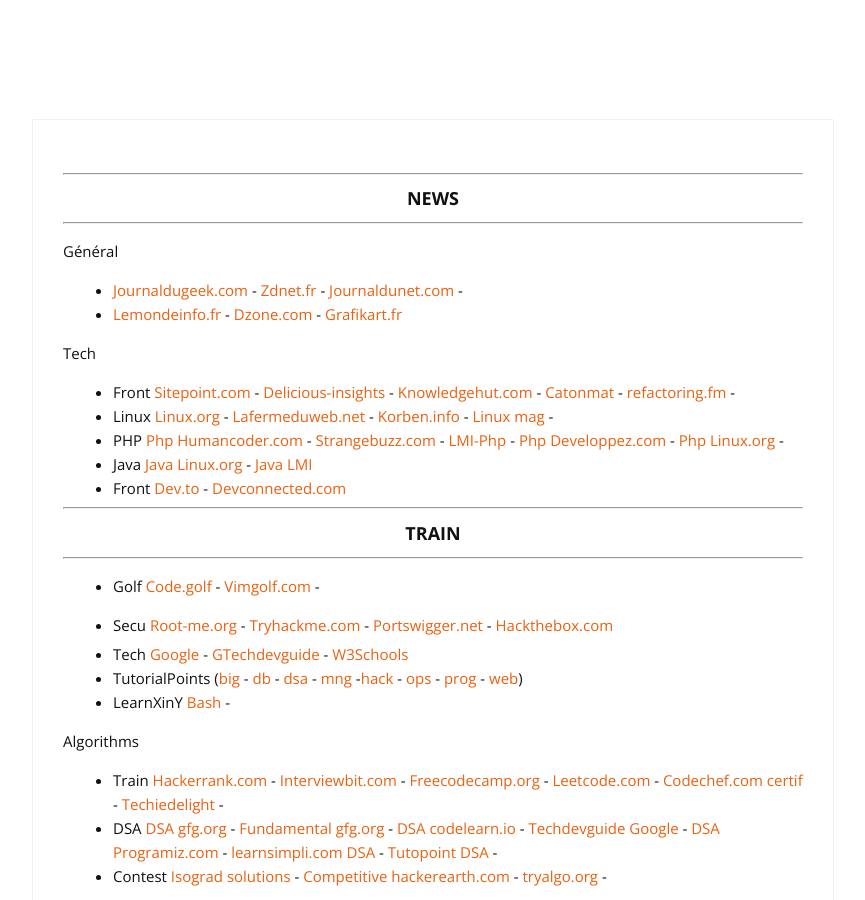
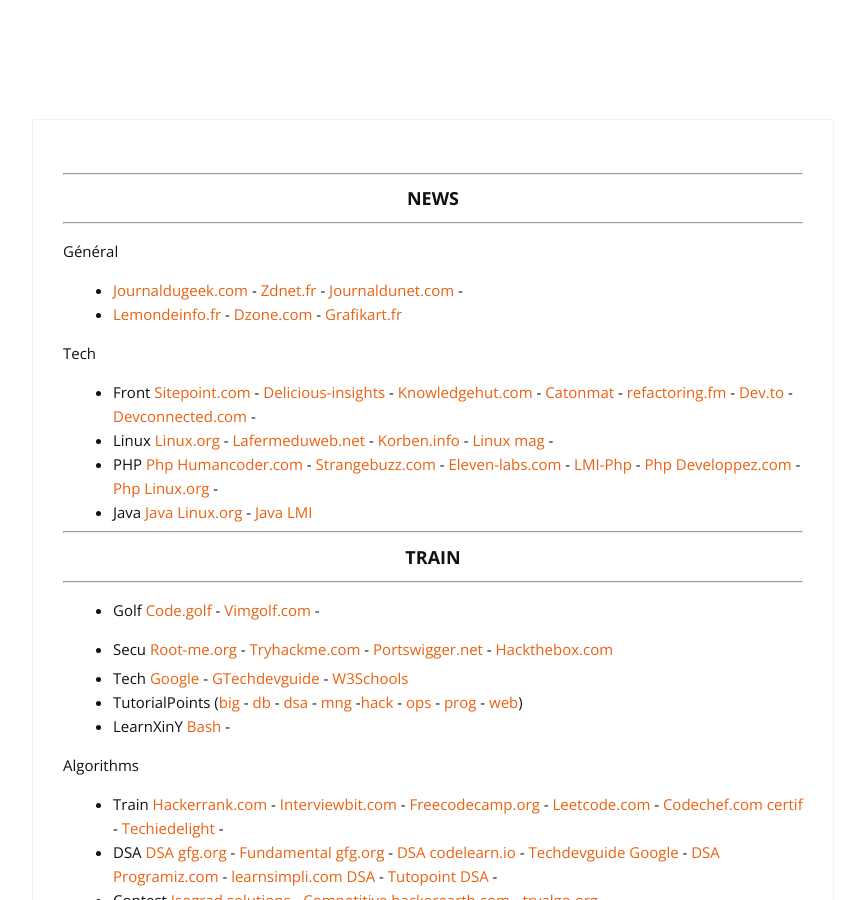
Before and after one commit to cylmat/cylmat.github.io, a Jekyll site: the page built from _pages/USEFUL.md, in a window 1280 px wide and 900 px high. Shown: the whole window, without its empty margins (207-1072 px from the left). Built offline with Jekyll 4.4.1, drawn with Linux system fonts in a browser that asks for light colours; nearby versions of some CDN libraries.

Commit message:
Update USEFUL.md

```diff
--- a/_pages/USEFUL.md
+++ b/_pages/USEFUL.md
@@ -13,11 +13,10 @@
 * [Lemondeinfo.fr](https://www.lemondeinformatique.fr/internet-et-e-business-11.html) - [Dzone.com](https://dzone.com/web-development-programming-tutorials-tools-news) - [Grafikart.fr](https://grafikart.fr/blog)
 
 Tech
-* Front [Sitepoint.com](https://www.sitepoint.com) - [Delicious-insights](https://delicious-insights.com/fr/articles-et-tutos/) - [Knowledgehut.com](https://www.knowledgehut.com/blog/category/web-development) - [Catonmat](https://catonmat.net/) - [refactoring.fm](https://refactoring.fm) -
+* Front [Sitepoint.com](https://www.sitepoint.com) - [Delicious-insights](https://delicious-insights.com/fr/articles-et-tutos/) - [Knowledgehut.com](https://www.knowledgehut.com/blog/category/web-development) - [Catonmat](https://catonmat.net/) - [refactoring.fm](https://refactoring.fm) - [Dev.to](https://dev.to) - [Devconnected.com](https://devconnected.com) -
 * Linux [Linux.org](https://linuxfr.org) - [Lafermeduweb.net](https://www.lafermeduweb.net) - [Korben.info](https://korben.info) - [Linux mag](https://connect.ed-diamond.com/gnu-linux-magazine) -
-* PHP [Php Humancoder.com](https://news.humancoders.com/t/php) - [Strangebuzz.com](https://www.strangebuzz.com/fr) - [LMI-Php](https://www.lemondeinformatique.fr/toute-l-actualite-marque-sur-php-group-711.html) - [Php Developpez.com](https://php.developpez.com) - [Php Linux.org](https://linuxfr.org/sections/php) -
+* PHP [Php Humancoder.com](https://news.humancoders.com/t/php) - [Strangebuzz.com](https://www.strangebuzz.com/fr) - [Eleven-labs.com](https://blog.eleven-labs.com) - [LMI-Php](https://www.lemondeinformatique.fr/toute-l-actualite-marque-sur-php-group-711.html) - [Php Developpez.com](https://php.developpez.com) - [Php Linux.org](https://linuxfr.org/sections/php) -
 * Java [Java Linux.org](https://linuxfr.org/sections/java) - [Java LMI](https://www.lemondeinformatique.fr/toute-l-actualite-produit-sur-java-42.html)
-* Front [Dev.to](https://dev.to) - [Devconnected.com](https://devconnected.com/)
 
 ---
 ### <center>TRAIN</center>
```
